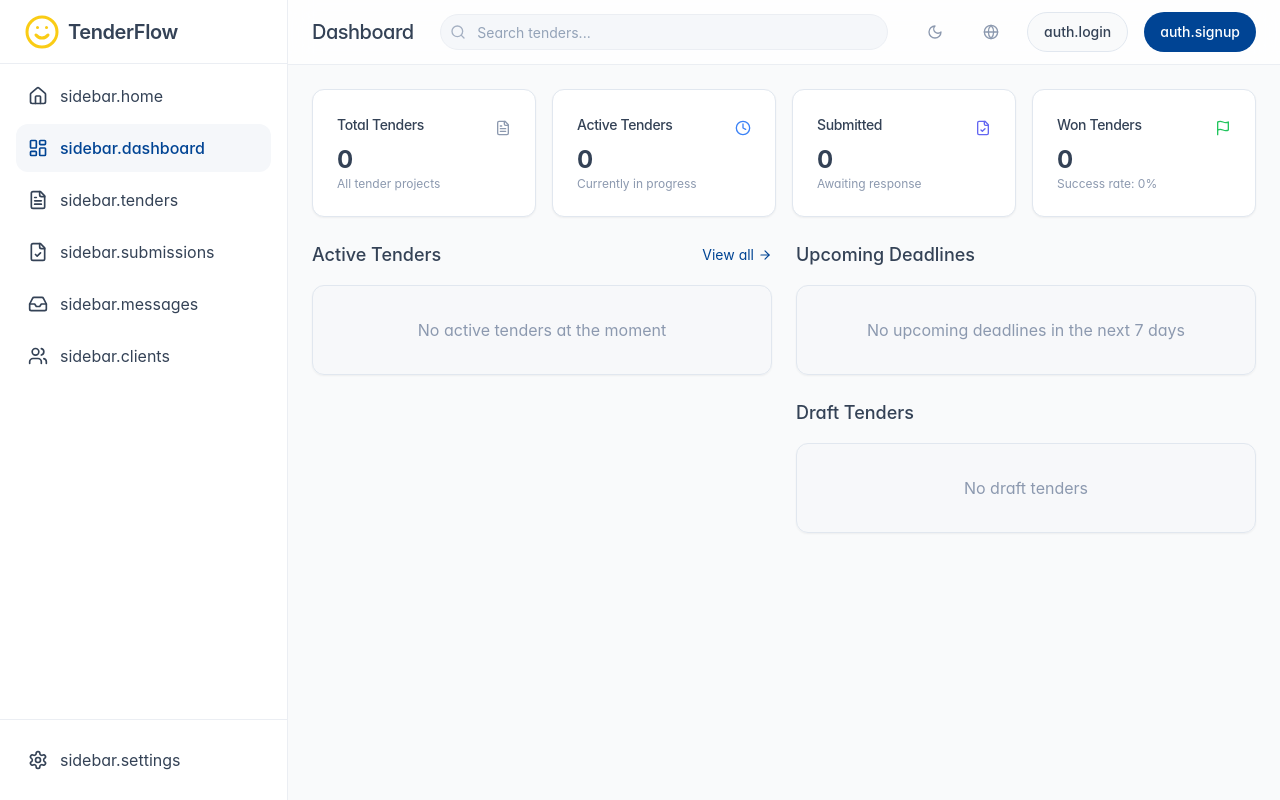
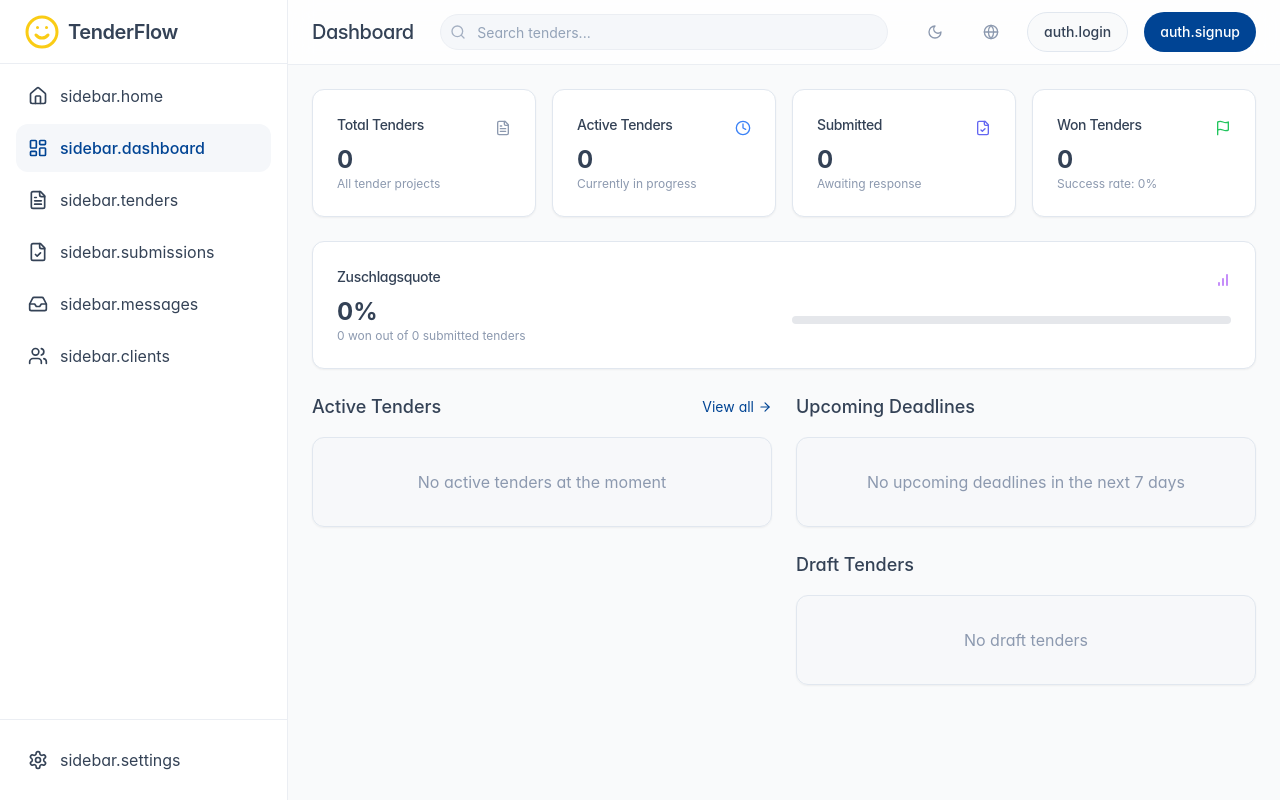
Before and after one commit to pspplus/bieter-cockpit, a React (Vite) app: page /dashboard in a window 1280 px wide. Built offline with nearby package versions, Linux system fonts and the light colour scheme.

Commit message:
Add win rate card to dashboard
Adds a card to the dashboard displaying the win rate, calculated as the percentage of won tenders out of all submitted tenders.

```diff
--- a/src/pages/Dashboard.tsx
+++ b/src/pages/Dashboard.tsx
@@ -1,14 +1,16 @@
+
 import { Layout } from "@/components/layout/Layout";
 import { useTender } from "@/hooks/useTender";
 import { toast } from "sonner";
 import { useTranslation } from "react-i18next";
 import { TenderCard } from "@/components/tender/TenderCard";
 import { Card, CardContent, CardHeader, CardTitle } from "@/components/ui/card";
-import { ArrowRight, FileCheck, FileText, Flag, Clock, AlertCircle } from "lucide-react";
+import { ArrowRight, FileCheck, FileText, Flag, Clock, AlertCircle, BarChart } from "lucide-react";
 import { Link } from "react-router-dom";
 
 export default function Dashboard() {
   const { tenders } = useTender();
+  const { t } = useTranslation();
 
   // Filter tenders by status
   const activeTenders = tenders.filter(t => t.status === "active");
@@ -21,6 +23,10 @@ export default function Dashboard() {
   const tendersInProgress = activeTenders.length;
   const tendersSubmitted = submittedTenders.length;
   const tendersWon = tenders.filter(t => t.status === "won").length;
+
+  // Calculate success rate (Zuschlagsquote)
+  const allSubmittedTenders = tenders.filter(t => ["submitted", "clarification", "won", "lost", "completed"].includes(t.status)).length;
+  const successRate = allSubmittedTenders > 0 ? Math.round((tendersWon / allSubmittedTenders) * 100) : 0;
 
   // Find upcoming deadlines (due in the next 7 days)
   const now = new Date();
@@ -82,6 +88,30 @@ export default function Dashboard() {
             </CardContent>
           </Card>
         </div>
+
+        {/* Success Rate Card (Zuschlagsquote) */}
+        <Card className="animate-blur-in" style={{ animationDelay: "200ms" }}>
+          <CardHeader className="flex flex-row items-center justify-between pb-2">
+            <CardTitle className="text-sm font-medium">Zuschlagsquote</CardTitle>
+            <BarChart className="h-4 w-4 text-purple-500" />
+          </CardHeader>
+          <CardContent>
+            <div className="flex items-center space-x-4">
+              <div className="flex-1">
+                <div className="text-2xl font-bold">{successRate}%</div>
+                <p className="text-xs text-tender-500">
+                  {tendersWon} won out of {allSubmittedTenders} submitted tenders
+                </p>
+              </div>
+              <div className="h-2 flex-1 bg-gray-200 rounded-full overflow-hidden">
+                <div
+                  className="h-full bg-purple-500 rounded-full"
+                  style={{ width: `${successRate}%` }}
+                ></div>
+              </div>
+            </div>
+          </CardContent>
+        </Card>
 
         <div className="grid gap-6 md:grid-cols-2">
           <div className="space-y-4">
```
